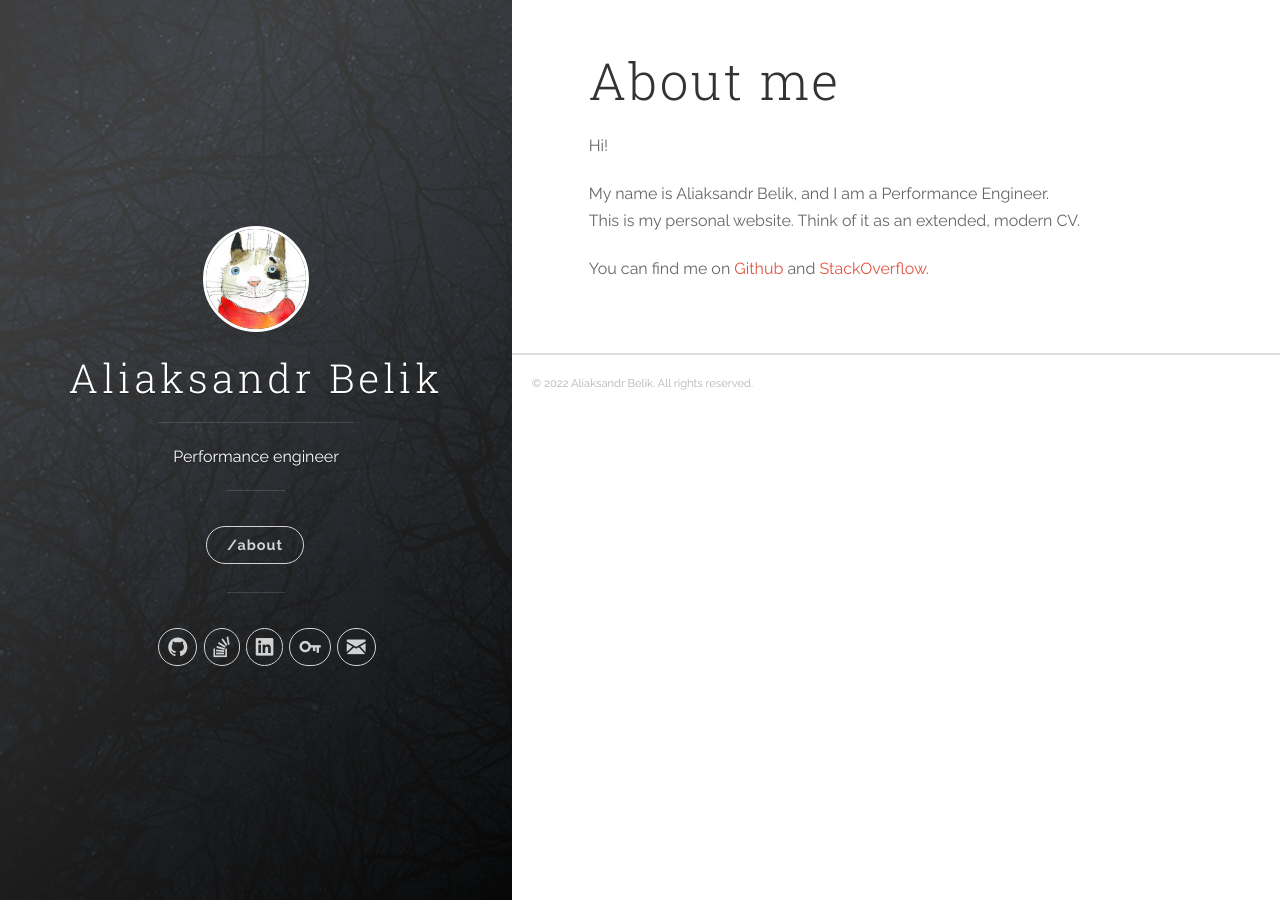
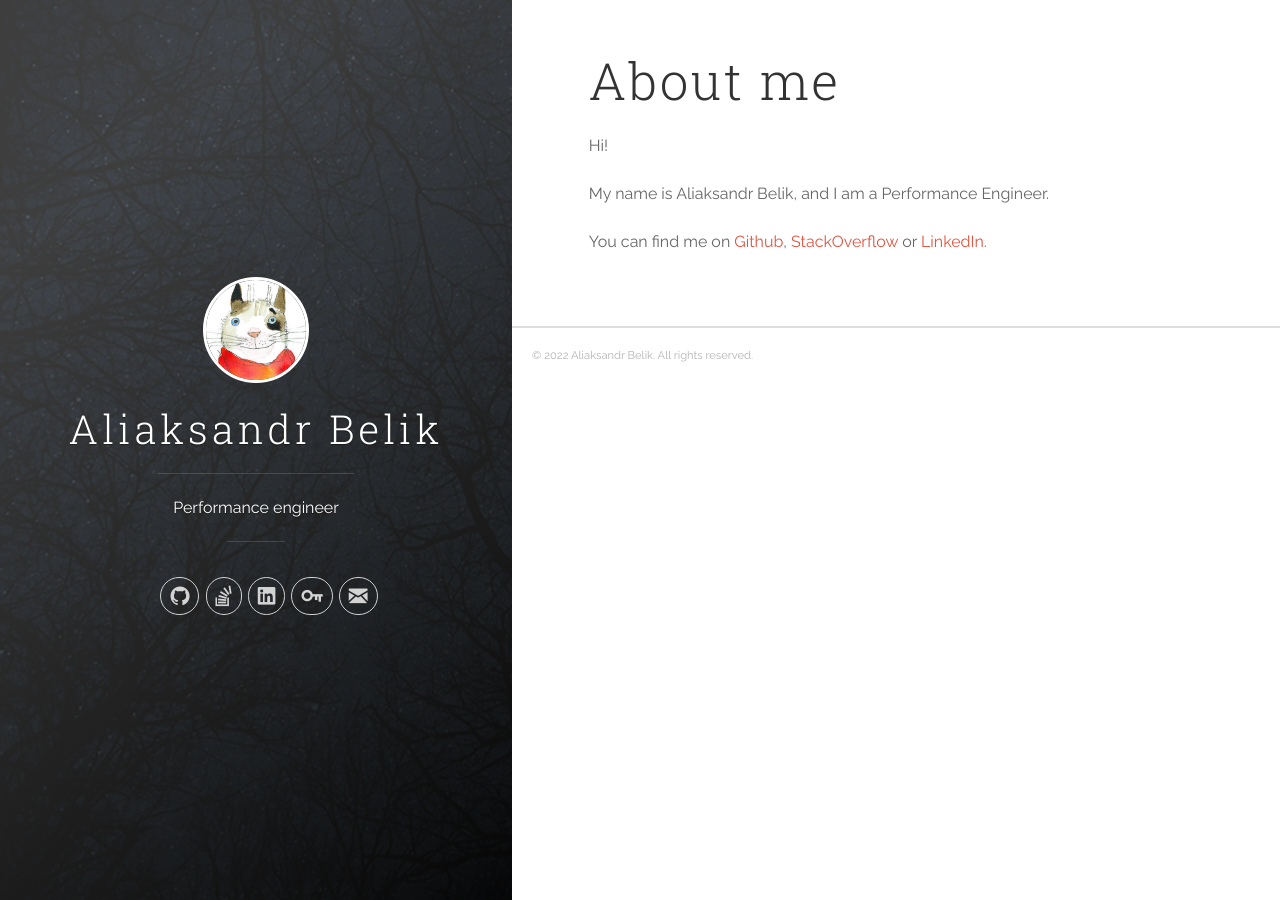
Before and after one commit to aliesbelik/aliesbelik.github.io, a Jekyll site: the page built from about.md, in a window 1280 px wide. Built offline with Jekyll 4.4.1, drawn with Linux system fonts in a browser that asks for light colours.

Commit message:
Fix links, hide sections

```diff
--- a/_config.yml
+++ b/_config.yml
@@ -11,7 +11,7 @@ author:
   email: alies.belik@gmail.com
   github_username: aliesbelik
   linkedin_username: aliaksandrbelik
-  stackoverflow_username: aliaksandrbelik
+  stackoverflow_username: aliaksandr-belik
   keybase_username: veslefrik
   # twitter_username: your-twitter-name
   # facebook_username: your-facebook-name
--- a/_includes/header.html
+++ b/_includes/header.html
@@ -20,15 +20,17 @@
 
           <nav class="cover-navigation cover-navigation--primary">
             <ul class="navigation">
+              <!--
               <li class="navigation__item"><a href="{{ site.baseurl }}/about" title="About me" class="blog-button">/about</a></li>
-              <!--
               <li class="navigation__item"><a href="{{ site.baseurl }}/projects" title="Projects" class="blog-button">/projects</a></li>
               <li class="navigation__item"><a href="{{ site.baseurl }}/#blog" title="A bit more about things I find important" class="blog-button">/more</a></li>
               -->
             </ul>
           </nav>
 
+          <!--
           <hr class="panel-cover__divider panel-cover__divider--secondary">
+          -->
 
           <nav class="cover-navigation navigation--social">
             <ul class="navigation">
@@ -46,7 +48,7 @@
             {% if site.author.stackoverflow_username %}
               <!-- Stack Overflow -->
               <li class="navigation__item">
-                <a href="https://stackoverflow.com/story/{{ site.author.stackoverflow_username }}" title="{{ site.author.stackoverflow_username }} on Stack Overflow" target="_blank">
+                <a href="https://stackoverflow.com/users/993246/{{ site.author.stackoverflow_username }}" title="{{ site.author.stackoverflow_username }} on Stack Overflow" target="_blank">
                   <i class="icon icon-social-stack-overflow"></i>
                   <span class="label">Stack Overflow</span>
                 </a>
@@ -66,7 +68,7 @@
 						{% if site.author.keybase_username %}
 						<!-- Keybase-->
 						<li class="navigation__item">
-							<a href="https://keybase.io/{{ site.author.keybase_username }}/key.asc" title="PGP Key on Keybase" target="_blank">
+							<a href="https://keybase.io/{{ site.author.keybase_username }}/key.asc" title="veslefrik on Keybase" target="_blank">
 								<i class="icon icon-key"></i>
 								<span class="label">Keybase</span>
 							</a>
--- a/about.md
+++ b/about.md
@@ -6,10 +6,10 @@ permalink: /about/
 
 Hi!
 
-My name is Aliaksandr Belik, and I am a Performance Engineer.<br>
-This is my personal website. Think of it as an extended, modern CV.
+My name is Aliaksandr Belik, and I am a Performance Engineer.
 
-You can find me on [Github][1] and [StackOverflow][2].
+You can find me on [Github][1], [StackOverflow][2] or [LinkedIn][3].
 
 [1]:https://www.github.com/aliesbelik
 [2]:https://stackoverflow.com/users/993246/aliaksandr-belik
+[3]:https://www.linkedin.com/in/aliaksandrbelik/
```
